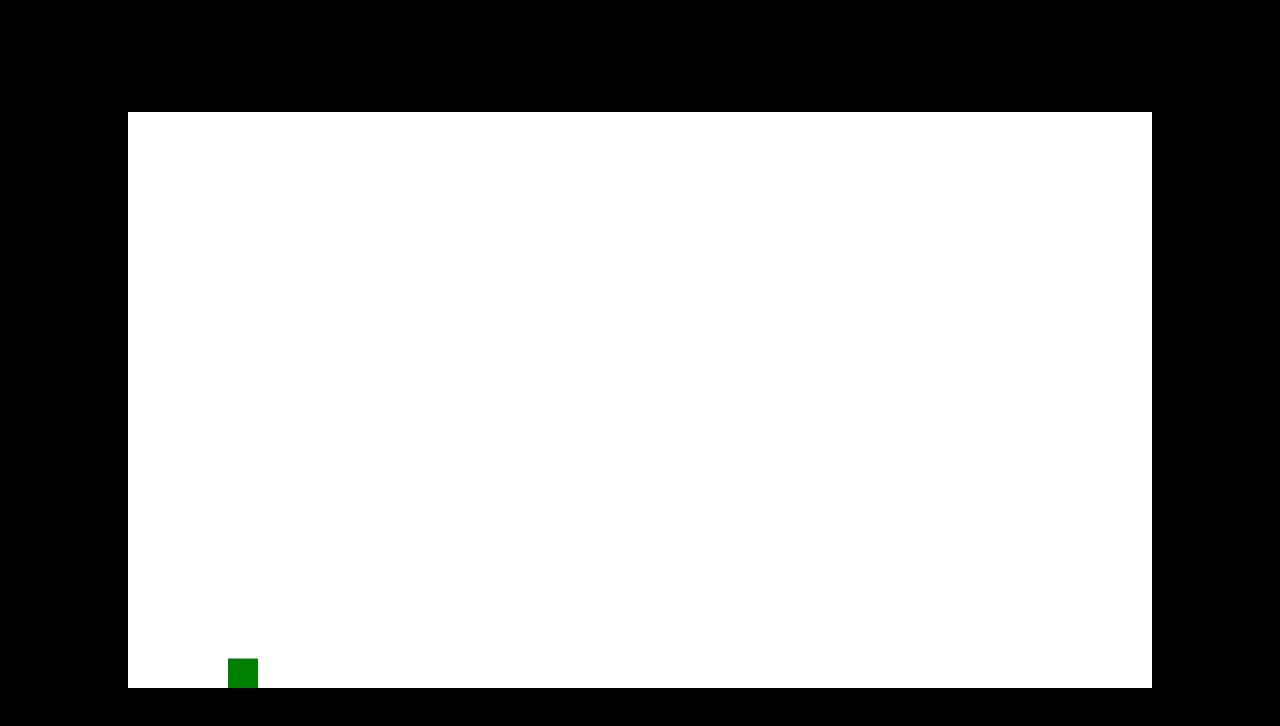
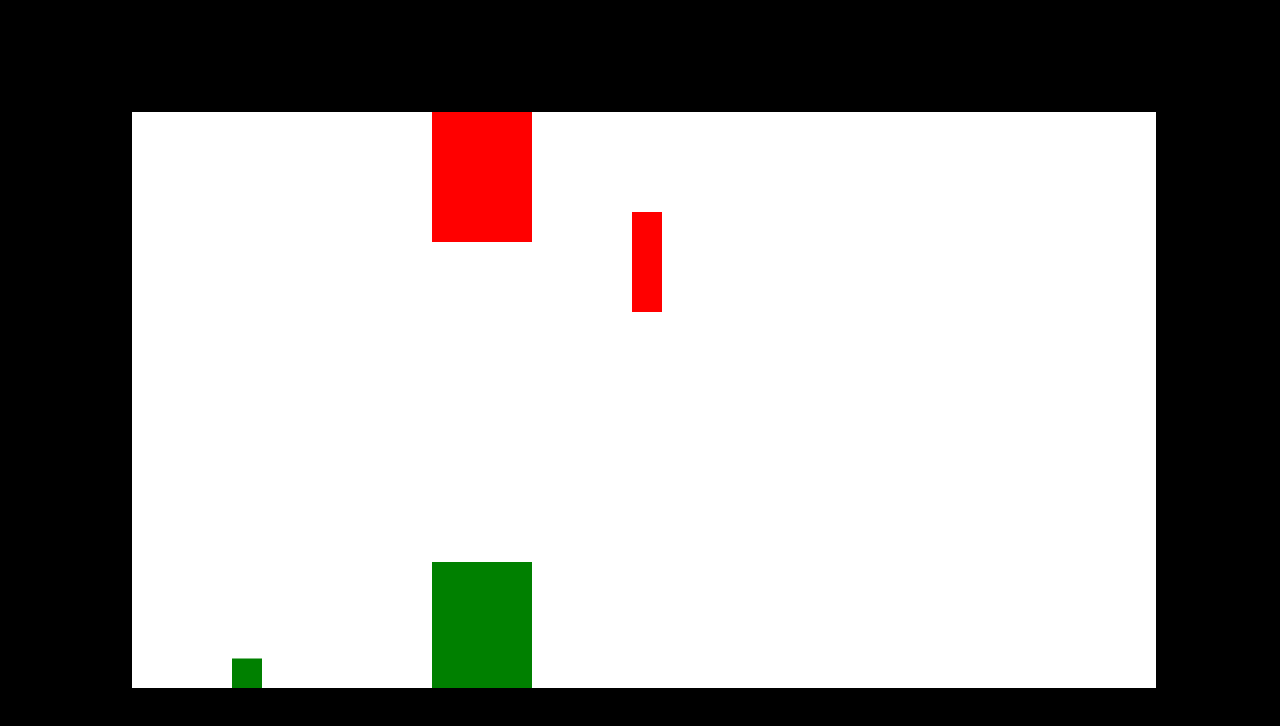
Before and after one commit to VitorBarbosaDev/EndlessRunnerGame, a plain HTML site: page index.html in a window 1280 px wide. Drawn offline with Linux system fonts and the light colour scheme.

Commit message:
add obstacles displaying on screen

```diff
--- a/assets/js/main.js
+++ b/assets/js/main.js
@@ -11,7 +11,8 @@ canvas.height = 576;
 // Define the gravity constant for the game
 const gravity = .5;
 
-class Player {
+class Player
+{
 	constructor()
 	{
 		// Initialize the player's position, velocity, dimensions, and color
@@ -30,7 +31,8 @@ class Player {
 	}
 
 	// the update method to update the player's position and velocity
-	update(){
+	update()
+	{
 		this.draw();
 		this.position.y += this.velocity.y;
 		this.position.x += this.velocity.x;
@@ -38,7 +40,8 @@ class Player {
 		this.checkBounds();
 	}
 
-	checkBounds(){
+	checkBounds()
+	{
 		// Define the padding
 		const padding = 5;
 
@@ -67,29 +70,35 @@ class Player {
 
 class GenericObject
 {
-	constructor({x, y, image})
+	constructor({x, y, color, width, height})
 	{
 		this.position = {x: x, y: y};
-		this.image    = image;
-		this.width    = image.width;
-		this.height   = image.height;
+		this.color    = color;
+		this.width    = width;
+		this.height   = height;
 	}
 
 	draw()
 	{
-		c.drawImage(this.image, this.position.x, this.position.y, this.width, this.height);
+		c.fillStyle = this.color;
+		c.fillRect(this.position.x, this.position.y, this.width, this.height);
 	}
+
 }
 
-class Platform extends GenericObject
+class obstacle extends GenericObject
 {
-	constructor({x, y, image})
+	constructor({x, y, color, width, height})
 	{
-		super({x, y, image});
+		super({x, y, color, width, height});
 	}
 }
 
 const player = new Player();
+
+const obstacles = [new obstacle({x: 500, y: 100, color: 'red', width: 30, height: 100}),
+	new obstacle({x: 300, y: 0, color: 'red', width: 100, height: 130}),
+	new obstacle({x: 300, y: 450, color: 'green', width: 100, height: 230})];
 
 player.update();
 
@@ -102,6 +111,9 @@ function animate()
 	c.fillRect(0, 0, canvas.width, canvas.height);
 	//update the players state
 	player.update();
+
+	// Draw the obstacles
+	obstacles.forEach(obstacle => {obstacle.draw();});
 }
 
 animate();
--- a/index.html
+++ b/index.html
@@ -6,7 +6,7 @@
 	<link rel="stylesheet" href="assets/css/style.css">
 </head>
 <body>
-
+d
 <canvas></canvas>
 
 <script src="assets/js/main.js" type="module"></script>
```
